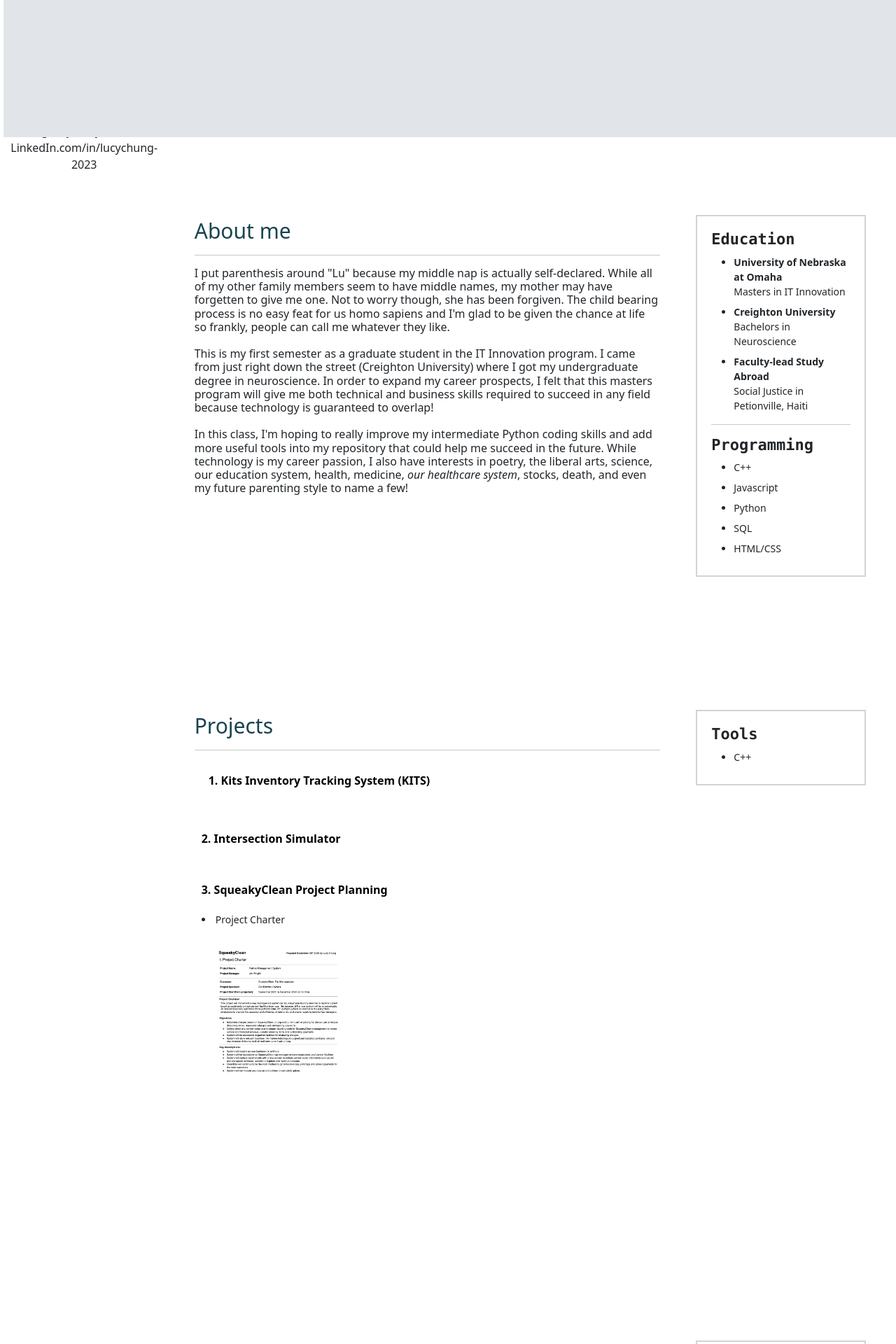
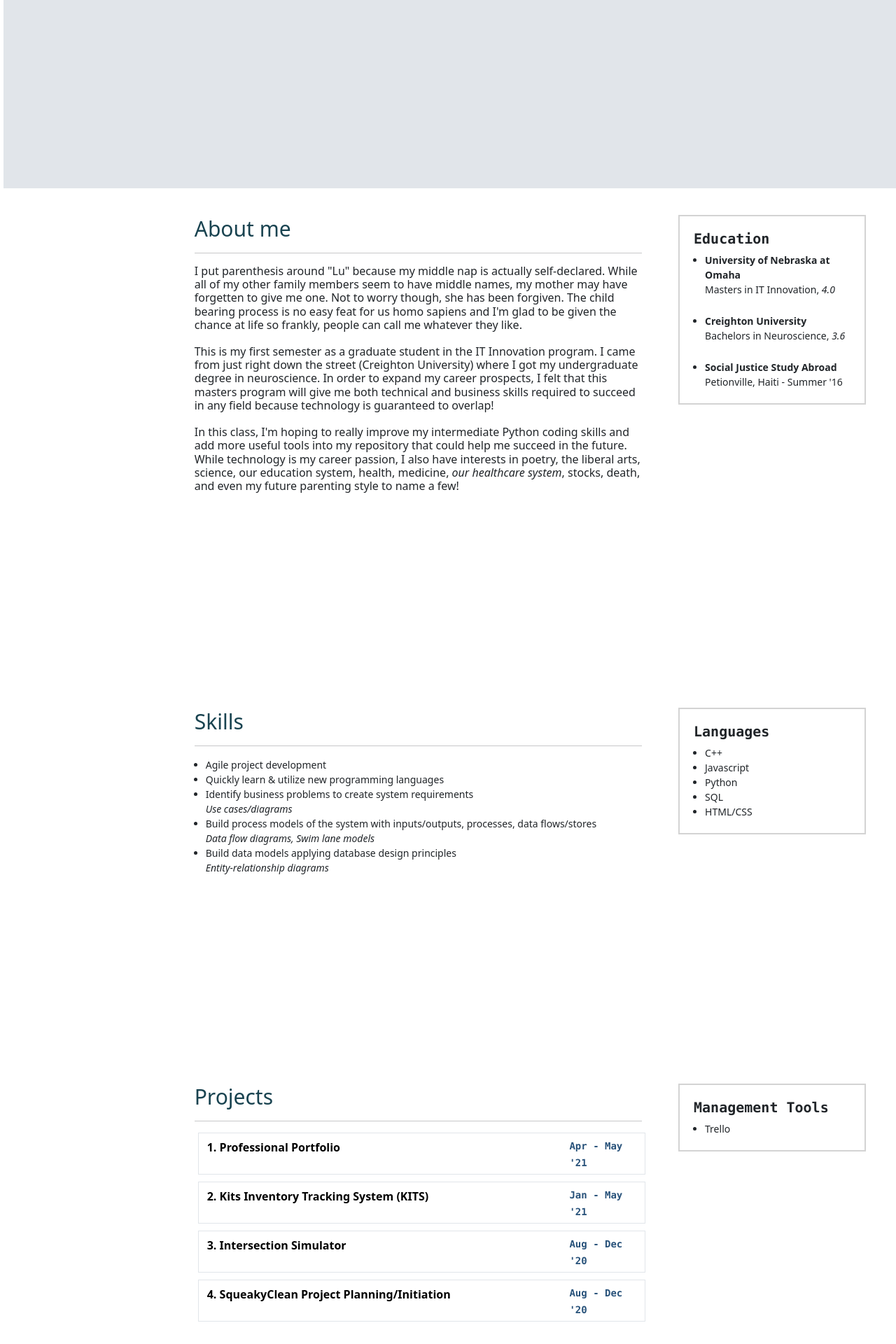
Before and after one commit to Is2lucy1/ISQA3900-Activity2, a Flask app: page / in a window 1280 px wide. Shown: the part 360-2280 px from the top of the page at 70% size. Run offline with Flask 2, Linux system fonts and the light colour scheme.

Commit message:
final edits

```diff
--- a/Templates/index.html
+++ b/Templates/index.html
@@ -10,8 +10,7 @@
         integrity="sha384-eOJMYsd53ii+scO/bJGFsiCZc+5NDVN2yr8+0RDqr0Ql0h+rP48ckxlpbzKgwra6" crossorigin="anonymous">
 
     <link rel="stylesheet" href="static/styles.css">
-    <link rel="shortcut icon" type="image/png" href="static/images/lucyprofile.jpb' %}">
-
+    <link rel="stylesheet" href="https://cdnjs.cloudflare.com/ajax/libs/font-awesome/4.7.0/css/font-awesome.min.css">
     <!-- Add Bootstrap JS plugins for certain CSS components -->
     <script src="https://cdn.jsdelivr.net/npm/bootstrap@5.0.0-beta3/dist/js/bootstrap.bundle.min.js"
             integrity="sha384-JEW9xMcG8R+pH31jmWH6WWP0WintQrMb4s7ZOdauHnUtxwoG2vI5DkLtS3qm9Ekf" crossorigin="anonymous"></script>
@@ -24,9 +23,10 @@
     <nav class="navbar navbar-expand-lg navbar-light" style="margin-bottom: 5px; background-color: #e1e5ea; ">
         <div class="collapse navbar-collapse justify-content-center" id="navbarText">
           <div class="navbar-nav mb-2 mb-lg-0">
-              <a class="nav-link" aria-current="page" href="#home">About Me</a>
-              <a class="nav-link" href="#projects">Projects</a>
-              <a class="nav-link" href="#research">Research</a>
+              <a class="nav-link" aria-current="page" href="#home"> About Me </a>
+              <a class="nav-link" aria-current="page" href="#skills"> Skills </a>
+              <a class="nav-link" href="#projects"> Projects </a>
+              <a class="nav-link" href="#research"> Research/Experience </a>
           </div>
         </div>
     </nav>
@@ -81,18 +81,47 @@
         <div class="container">
             <h3><strong>Education</strong></h3>
             <p>
+
                 <ul>
                   <li><strong>University of Nebraska at Omaha</strong>
-                        <br>Masters in IT Innovation</li>
+                    <br>Masters in IT Innovation, <em>4.0</em></li>
+                    <br>
                   <li><strong>Creighton University</strong>
-                        <br>Bachelors in Neuroscience</li>
-                      <li><strong>Faculty-lead Study Abroad</strong>
-                        <br>Social Justice in Petionville, Haiti</li>
+                    <br>Bachelors in Neuroscience, <em>3.6</em></li>
+                    <br>
+                  <li><strong>Social Justice Study Abroad</strong>
+                    <br>Petionville, Haiti - Summer '16</li>
                 </ul>
             </p>
+        </div>
+    </div>
+
+    <div class="column middle">
+        <div id="skills">
+            <h2>Skills</h2>
             <hr>
-            <h3 style="font-family: Menlo""><strong>Programming</strong></h3>
             <p>
+            <br>
+                <ul>
+                  <li>Agile project development</li>
+                  <li>Quickly learn & utilize new programming languages</li>
+                  <li>Identify business problems to create system requirements
+                      <br><em>Use cases/diagrams</em></li>
+            <li>Build process models of the system with inputs/outputs, processes, data flows/stores
+                <br><em>Data flow diagrams, Swim lane models</em></li>
+                  <li>Build data models applying database design principles
+                      <br><em>Entity-relationship diagrams</em></li>
+                </ul>
+            </p>
+
+        </div>
+    </div>
+
+    <div class="column right">
+        <div class="container">
+        <h3 style="font-family: Menlo""><strong>Languages</strong></h3>
+        <p>
+            <br>
                 <ul>
                   <li>C++</li>
                   <li>Javascript</li>
@@ -101,39 +130,71 @@
                   <li>HTML/CSS</li>
                 </ul>
             </p>
-
         </div>
     </div>
-
-
 
     <div class="column middle">
         <div id="projects">
         <h2>Projects</h2>
         <hr>
-            <div class="accordion"><div class="pposition">1. Kits Inventory Tracking System (KITS)</div></div>
+            <div class="accordion">
+                <div class="project">1. Professional Portfolio</div><span class="pdate">Apr - May '21</span>
+            </div>
             <div class="panel">
                 <p>
-                    <div class="pdate">Jan 2021 - May 2021</div>
-                    This web application allows researchers involved in human clinical trials to track and organize their research kits.
+                    <br>
+                    Created with Github pages using HTML, CSS, & Javascript
                     <br>
                     <br>
-                    <div class="ptools"> Django.py, SQL, Selenium testing software, Trello </div>
-
                 </p>
             </div>
+            <div class="accordion">
+                <div class="project">2. Kits Inventory Tracking System (KITS)</div><span class="pdate">Jan - May '21</span>
+            </div>
+            <div class="panel">
+                <p>
                     <br>
-            <div class="accordion"> 2. Intersection Simulator</div>
+                    A web application developed with a team of 4 programmers to allow clinical trials researchers to track and organize their research kits.
+                    <br>
+                    <br>
+                </p>
+                <a href="https://github.com/Is2lucy1/Kits-Inventory-Tracking-System/blob/main/README.md"><img src="static/images/githubicon.png" class="icon" alt="Github Link"></a>
+                <p>
+                    <div class="ptools"> Django.py, SQL, Selenium testing software</div>
+                </p>
+            </div>
+
+            <div class="accordion">
+                <div class="project"> 3. Intersection Simulator</div><span class="pdate">Aug - Dec '20</span>
+            </div>
                 <div class="panel">
-                    <br>This program simulates road intersections and allow users to make modifications to test the flow of traffic.
+                    This program simulates road intersections and allow users to make modifications to test the flow of traffic.
                     This simulation uses process-based discrete-events and data visualization tools to report results.
                     <br>
-                <br>
+                    <a href="google.com"><img src="static/images/githubicon.png" class="icon" alt="Github Link"></a>
                     <div class="ptools">Simpy, Madplotlib, Numpy, Pandas</div>
                 </div>
+            <div class="accordion">
+                <div class="project"> 4. SqueakyClean Project Planning/Initiation</div><span class="pdate">Aug - Dec '20</span>
+            </div>
+                <div class="panel">
+                    This project focused primarily on project planning and initiation involved in the SDLC.
+                </div>
+
+            <h2 style="font-size:25px;">Other notable projects</h2>
+            <hr>
+            <div class="accordion">
+                <div class="project">Research Proposal</div><span class="pdate">Jan - May '21</span>
+            </div>
+            <div class="panel">
+                <p>
                     <br>
-            <div class="accordion"> 3. SqueakyClean Project Planning</div>
-                <div class="panel"><br>This project focused primarily on project planning and initiation involved in the SDLC.
+                    <b>Abstract</b>
+                    <br>
+                    <br>
+                        <em>Research on gender inequalities within leadership roles has been popularly explained by the ceiling effect which describes how gender stereotypes prevent women from attaining positions of power. Using the Stereotype Content Model (SCM), this study will explore whether observing a female succeeding in a leadership position will be enough to mitigate these stereotypes through associations between status and competence. Incorporating modern-day recruiting tool LinkedIn in the experimental design, we will test how the gender of a successful CEO affects which candidates are chosen and how candidates are assessed on dimensions of the SCM and leadership qualities.  This study will also explore whether bias from physical attractiveness plays a role when gender stereotypes have been mitigated. The value of this research will contribute to how gender stereotypes are reinforced and can be mitigated as well as question the value of photos in social media involved in modern-day recruiting.
+                    <br>
+                </em></p>
             </div>
 
             <script>
@@ -153,12 +214,7 @@
             }
             </script>
 
-            <div class="dropdown">
-                <li>Project Charter</li>
-                    <div class="dropdown-content">
-                        <img src="..//static/images/SqueakyClean Project Charter.png" alt="box" width="200"/>
-                    </div>
-            </div>
+
             <br>
             <br>
         </p>
@@ -167,10 +223,10 @@
 
     <div class="column right">
         <div class="container">
-            <h3 style="font-family: Menlo""><strong>Tools</strong></h3>
+            <h3 style="font-family: Menlo""><strong>Management Tools</strong></h3>
                 <p>
                     <ul>
-                      <li>C++</li>
+                      <li>Trello</li>
 
                     </ul>
                 </p>
@@ -181,32 +237,33 @@
 
     <div class="column middle">
         <div id="research">
-            <h2>Research</h2>
+            <h2>Research/Experience</h2>
             <hr>
-            <div class="position">Clinical Research Associate</div><div class="date"> Aug 2020 - Present</div>
-            <div class="company">University of Nebraska Medical Center - Omaha, NE</div>
+            <div class="position">Clinical Research Associate</div><div class="date"> Aug '20 - Present</div>
+            <div class="company">Clinical Trials Office <span class="location"> @ University of Nebraska Medical Center</span></div>
             <ul>
-              <li>Support doctors and nurses collect/process data of research samples
-              and maintaining the Clinical Trials database</li>
+              <li>Manage the collection and processing of research samples</li>
+              <li>Maintained the department's clinical trials database</li>
+              <li>Created the clinical research associate's SharePoint website</li>
             </ul>
 
+            <br>
+            <div class="position">Summer Research Internship</div><div class="date"> Summer '18</div>
+            <div class="company"> Health Science Multicultural & Community Affairs<span class="location"> @ Creighton University</span></div>
+            <ul>
+                <li>Isolated, purified & characterized HIV-related antibodies procured from hybridoma cell cultures for pharmacologic formulation</li>
+                <li>Learned & engaged in community efforts to promote and address public health concerns </li>
+            </ul>
+            <br>
+            <div class="position">Graduate Student Research Assistant</div><div class="date"> Jan '17 - Dec '17</div>
 
-            <div class="position">Summer Research Intern in Pharmcology</div><div class="date"> Summer 2018</div>
-            <div class="company">Creighton University, Dr. Destache's laboratory</div>
+            <div class="company">Dept. of Pharmacology & Experimental Neuroscience <span class="location">@ University of Nebraska Medical Center</span></div>
                 <ul>
-                <li>Placed 3rd in the Research Colloquilum</li>
-                <li>From hybridoma cultures, I purified and characterized CCR5 antibodies aimed to be utilized in future research
-                in medication formulation for HIV prophylaxis for susceptible populations</li>
+                    <li>From live mice, collected neuronal data & analyzed data using NeuroExplorer</li>
+                    <li>Investigated the role of NMDA and glutamate receptors altered in many mental disorders</li>
+                    <li><a href="https://pubmed.ncbi.nlm.nih.gov/31786200/">Publication</a></li>
                 </ul>
 
-            <div class="position">Experimental Neuroscience Research Assistant</div><div class="date"> Jan 2017 - Dec 2017</div>
-            <div class="company">University of Nebraska Medical Center, Dr. Monaghan labaoratory</div>
-            <ul>
-              <br>- With Dr. Monaghan at the University of Nebraska Medical Center
-              <br>- <a href="https://pubmed.ncbi.nlm.nih.gov/31786200/">Our publication on NMDA neuronal receptors in 2020</a>
-              <br>- <em>Performed stereotaxic surgery on mice, and acquired and analyzed neuronal oscillation data to investigate the role of NMDA and glutamate
-              neuroreceptors that are altered in many mental disorders</em></li>
-            </ul>
 
         </div>
     </div>
@@ -215,12 +272,22 @@
     <div class="column right">
         <div class="container">
             <h3><strong>Awards & Certifications</strong></h3>
-            <p><ul>
-                <li>Professional Scrum Certified (PSM1)</li>
-                <li>Summer Research Institute Colloquium placed 3rd in research competition in August 2018 (Research funded by LB692)</li>
-                <li>Haddix Foundation Scholarship, granted by Omaha North High School (Full tuition, room/board, & health insurance)</li>
-                <li>Global Initiative Scholarship granted by Creighton University ($4,000 award to cover study abroad expenses)</li>
-                <li>Deans Honor Roll, 6 semesters (3.5 or higher GPA)</li>
+            <p>
+            <ul>
+            <li><strong>Professional Scrum Certified</strong>
+                <br>Attained Feb '21</li>
+                <br>
+                <li><strong>2nd in Research Competition</strong>
+                    <br>Summer Research Institute, Aug '18</li>
+                <br>
+            <li><strong>Haddix Scholarship</strong>
+                <br>Full tuition & room/board</li>
+                <br>
+            <li><strong>Global Initiative Scholarship</strong>
+                <br>$4,000 award for study abroad</li>
+                <br>
+            <li><strong>Deans Honor Roll</strong>
+                <br>6 semesters (3.5 GPA or higher)</li>
                 </ul>
               <br>
             </p>
--- a/static/styles.css
+++ b/static/styles.css
@@ -10,7 +10,7 @@
   background-color: #e1e5ea;
   font-family: "Saira Extra Condensed";
   width: 100%;
-  height: 21.2%;
+  height: 24%;
   position: fixed;
   z-index: 1;
 }
@@ -30,7 +30,7 @@
 }
 
 h3 {
-  font-size: 22px;
+  font-size: 20px;
   font-family: Menlo;
 
 }
@@ -65,20 +65,27 @@
 }
 
 li {
-  margin-bottom: 8px;
+  padding: 0;
+  margin: 0;
+  margin-bottom: 0px;
   font-size: 14px;
+
 }
 
 ul {
   margin-top: 10px;
   margin-bottom: 12px;
   margin: 0 auto;
+  text-align: left;
+  padding-left: 16px;
 }
+
 
 .company {
   padding-left: 0;
   width: 100%;
   margin: 0 auto;
+  font-size: 15px;
 }
 .position {
   padding-top: 10px;
@@ -93,6 +100,11 @@
   width: 75%;
 }
 
+.location {
+  color: #28527a;
+  font-size: 15px;
+}
+
 .date {
   white-space: nowrap;
   text-align: right;
@@ -100,13 +112,14 @@
   justify-content: flex-end;
   overflow: hidden;
   margin: 0 auto;
+  font-family: Menlo;
+  font-size: 14px;
+  font-weight: bold;
   width:25%;
   color: #28527a;
 
+
 }
-
-
-
 
 .column {
   float: left;
@@ -165,7 +178,7 @@
 
 
 .column.middle {
-  width: 55%;
+  width: 53%;
   margin-left: 20%;
   margin-bottom: 7.5%;
   padding-bottom:7.5%;
@@ -174,7 +187,7 @@
 }
 
 .column.right {
-  width: 20%;
+  width: 22%;
   margin-top: 7%;
   margin-right: 2.5%;
   float: right;
@@ -228,10 +241,36 @@
   outline: none;
   transition: 0.4s;
   width: 100%;
+  border-style: solid;
+  border-width: 1px;
+  border-color: #e1e5ea;
 }
 
 .active, .accordion:hover {
-  background-color: #ccc;
+  background-color: #e1e5ea;
+}
+
+.project {
+  padding: 2px;
+  text-align: left;
+  float: left;
+  width: 82%;
+  line-height: 1;
+}
+
+.pdate {
+  font-family: Menlo;
+  font-style: normal;
+  font-size: 14px;
+  color: #28527a;
+  width: 18%;
+  justify-content: flex-end;
+}
+.ptools {
+  font-family: Menlo;
+  font-size: 12px;
+  text-align: right;
+  float: right;
 }
 
 .panel {
@@ -242,20 +281,14 @@
   border-left-width: 1px;
   border-left-style: solid;
   border-color: lightgray;
+  text-align: left;
 
 }
 
-.pproject {
-  padding: 2px;
+
+.icon {
+  display: block;
+  width: 30px;
+  height: 30px;
+  float: right;
 }
-
-.pdate {
-  font-family: Menlo;
-  font-size: 13px;
-  color: cadetblue;
-}
-.ptools {
-  font-family: Menlo;
-  font-size: 12px;
-  text-align: right;
-}
```
Also changed, not shown: index.html (+122 -55 lines), styles.css (+55 -22 lines), githubicon.png (added), static/images/arrow.png (added), static/images/githubicon.png (added), 3 other files. Lines whose indentation alone changed are shown as unchanged.
